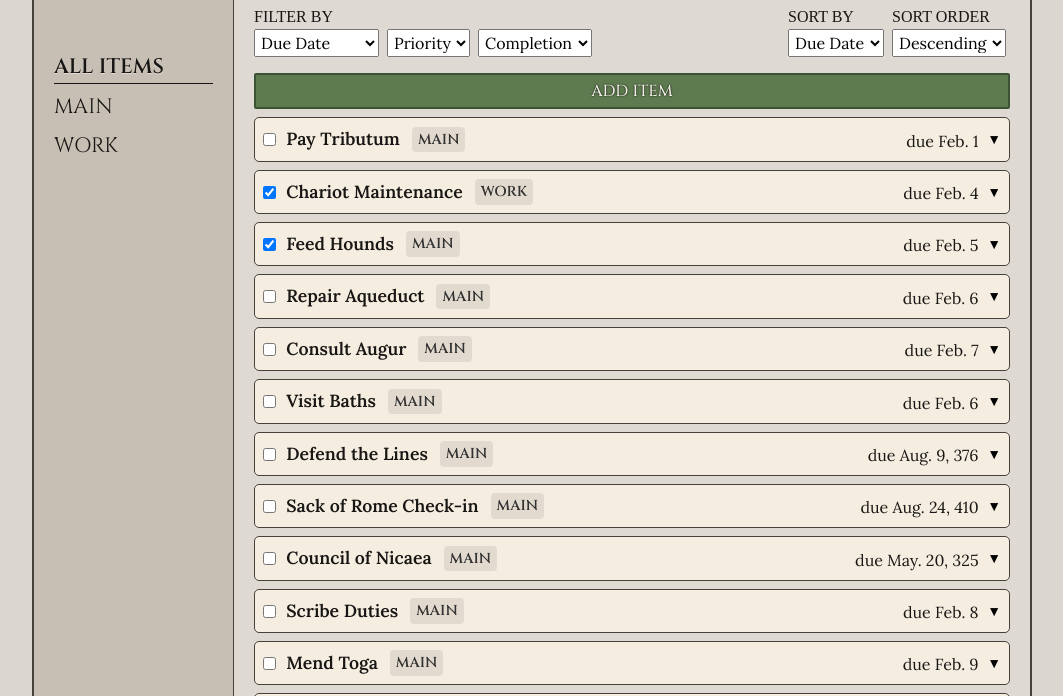
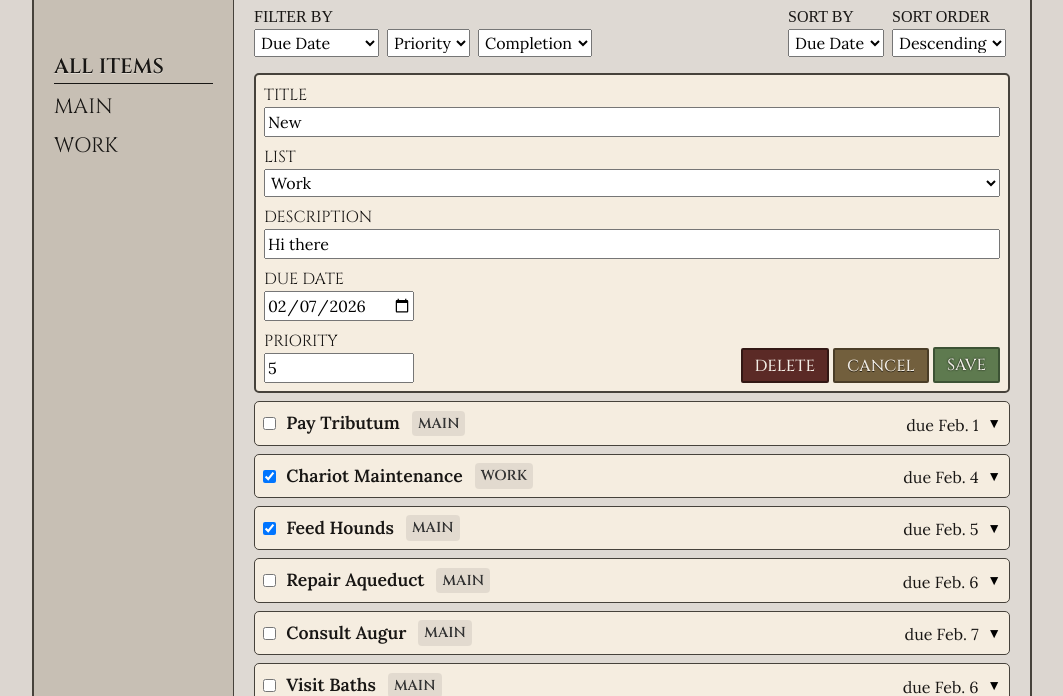
Before and after one commit to mdwicker/odin-todo-list, a website built with webpack: page src/template.html in a window 1280 px wide. Both pictures are taken after a click on the button "ADD ITEM". Shown: the part 78-774 px from the top of the page, without its empty margins (108-1171 px from the left). Built offline with nearby package versions, Linux system fonts and the light colour scheme.

Commit message:
handle form wiring

```diff
--- a/src/dom.js
+++ b/src/dom.js
@@ -5,6 +5,7 @@ import { pubSub, events } from "./pubSub.js";
 export const createDomController = function (lists) {
     setupTodoItems();
     setupNavList();
+    setupAddItemForm(lists);
 
     for (const list of lists) {
         pubSub.publish(events.addList, list)
@@ -56,7 +57,8 @@ function setupTodoItems() {
 
         // clear current items from DOM
         while (container.lastElementChild
-            && container.lastElementChild.tagName !== "BUTTON") {
+            && container.lastElementChild.tagName !== "BUTTON"
+            && container.lastElementChild.tagName !== "FORM") {
             container.removeChild(container.lastElementChild);
         }
 
@@ -71,7 +73,46 @@ function setupTodoItems() {
     pubSub.subscribe(events.updateItem, (item) => {
         if (!(item.id in itemNodes)) return;
         itemNodes[item.id].render(item);
+    });
+}
+
+function setupAddItemForm(lists) {
+    const addItemBtn = document.getElementById("add-item");
+    const addItemForm = new ItemDetailsForm({
+        lists, item: {
+            id: 5, title: "New", description: "Hi there", listId: 2, priority: 5, dueDate: new Date()
+        }
+    });
+
+    // initialize hidden form
+    const formNode = addItemForm.node;
+    formNode.classList.add("hidden");
+    addItemBtn.after(formNode);
+
+
+    // replace button with form on button click
+    addItemBtn.addEventListener("click", () => {
+        formNode.classList.remove("hidden");
+        addItemBtn.classList.add("hidden");
+    });
+
+    // replace form with button on submit
+    formNode.addEventListener("submit", () => {
+        formNode.classList.add("hidden");
+        addItemBtn.classList.remove("hidden");
     })
+
+    // addItemForm.cancelBtn.addEventListener("click", () => {
+
+    // process results
+    // pubSub.publish(events.formSave, { data: new FormData(addItemForm) });
+    // reset and hide
+
+    // addItemForm.reset();
+
+    // addItemForm.classList.add("hidden");
+    // button.classList.add("hidden");
+    // })
 }
 
 
@@ -202,21 +243,41 @@ export class TodoItemNode {
 }
 
 
-// Forms
+// Item Details Form
 
-class ItemDetailsForm {
+export class ItemDetailsForm {
+    #item;
 
-    constructor() {
+    constructor({ item, lists } = {}) {
+        this.#item = item;
+
+        this.lists = lists;
         this.node = createNode({ type: "form", classes: ["todo-item"] });
         this.node.append(
             this.#createTitleInput(),
+            this.#createListInput(),
             this.#createDescriptionInput(),
             this.#createFormBottom()
         );
+
+        this.node.addEventListener("submit", (e) => {
+            e.preventDefault();
+            const submitBtn = e.submitter.value;
+
+            if (submitBtn === "save") {
+                this.#save();
+            } else if (submitBtn === "cancel") {
+                this.#cancel();
+            } else if (submitBtn === "delete") {
+                this.#delete();
+            }
+
+            this.node.reset();
+        })
     }
 
     #createFormBottom() {
-        const bottomNode = createNode({ classes: ["form-bottom"] })
+        const bottomNode = createNode({ classes: ["form-bottom"] });
         bottomNode.append(
             this.#createFormBottomLeft(),
             this.#createFormBottomRight()
@@ -240,25 +301,68 @@ class ItemDetailsForm {
     }
 
     #createButtons() {
-        return [this.#createCancelButton(), this.#createSaveButton()];
+        const buttons = [];
+        if (this.#item) buttons.push(this.#createDeleteButton());
+        buttons.push(
+            this.#createCancelButton(),
+            this.#createSaveButton()
+        );
+        return buttons;
     }
 
     #createTitleInput() {
         const label = createNode({ type: "label", text: "Title" });
         label.for = "new-item-title";
         const input = createNode({ type: "input", id: "new-item-title" });
+        input.name = "title";
         input.type = "text";
+        if (this.#item) input.value = this.#item.title;
 
         const titleNode = createNode({ classes: ["form-control"] });
         titleNode.append(label, input);
         return titleNode;
     }
 
+    #createListInput() {
+        const label = createNode({ type: "label", text: "List" });
+        label.for = "new-item-list";
+        const input = createNode({ type: "select", id: "new-item-list" });
+        input.name = "list";
+
+        for (const list of this.lists) {
+            const option = createNode({ type: "option", text: list.title });
+            option.value = list.id;
+            input.append(option);
+            if (this.#item && list.id === String(this.#item.listId)) {
+                option.selected = true;
+            }
+        }
+
+        // Update visible lists when lists are changed
+        pubSub.subscribe(events.updateLists, (lists) => {
+            while (input.lastElementChild) {
+                input.removeChild(input.lastElementChild);
+            }
+
+            for (const list of this.lists) {
+                const option = createNode({ type: "option", text: list.title });
+                option.value = list.id;
+                input.append(option);
+            }
+        });
+
+        const listNode = createNode({ classes: ["form-control"] });
+        listNode.append(label, input);
+        return listNode;
+    }
+
     #createDescriptionInput() {
         const label = createNode({ type: "label", text: "Description" });
         label.for = "new-item-description";
         const input = createNode({ type: "input", id: "new-item-description" });
+        input.name = "description";
         input.type = "text";
+        if (this.#item) input.value = this.#item.description;
 
         const descriptionNode = createNode({ classes: ["form-control"] })
         descriptionNode.append(label, input);
@@ -269,7 +373,9 @@ class ItemDetailsForm {
         const label = createNode({ type: "label", text: "Due Date" });
         label.for = "new-item-duedate";
         const input = createNode({ type: "input", id: "new-item-duedate" });
+        input.name = "duedate";
         input.type = "date";
+        if (this.#item) input.value = format(this.#item.dueDate, "yyyy-MM-dd");
 
         const duedateNode = createNode({ classes: ["form-control"] })
         duedateNode.append(label, input);
@@ -280,7 +386,9 @@ class ItemDetailsForm {
         const label = createNode({ type: "label", text: "Priority" });
         label.for = "new-item-priority";
         const input = createNode({ type: "input", id: "new-item-priority" });
+        input.name = "priority";
         input.type = "number";
+        if (this.#item) input.value = this.#item.priority;
 
         const priorityNode = createNode({ classes: ["form-control"] })
         priorityNode.append(label, input);
@@ -288,30 +396,46 @@ class ItemDetailsForm {
     }
 
     #createCancelButton() {
-        return createNode({ type: "button", classes: ["cancel"], text: "Cancel" });
+        const cancelBtn = createNode({ type: "button", classes: ["cancel"], text: "Cancel" });
+        cancelBtn.value = "cancel";
+        return cancelBtn;
     }
 
     #createSaveButton() {
-        return createNode({ type: "button", classes: ["save"], text: "Save" });
-    }
-
-}
-
-export class EditItemForm extends ItemDetailsForm {
-    constructor() {
-        super();
-        this.node.querySelector('.form-bottom-right')
-            .prepend(this.#createDeleteButton());
+        const saveBtn = createNode({ type: "button", classes: ["save"], text: "Save" });
+        saveBtn.value = "save";
+        return saveBtn;
     }
 
     #createDeleteButton() {
-        return createNode({ type: "button", classes: ["delete"], text: "Delete" });
+        const delBtn = createNode({ type: "button", classes: ["delete"], text: "Delete" });
+        delBtn.value = "delete";
+        return delBtn;
     }
-}
 
-export class AddItemForm extends ItemDetailsForm {
-    constructor() {
-        super();
+    #save() {
+        const form = {
+            data: new FormData(this.node),
+            id: this.#item ? this.#item.id : null
+        };
+
+        pubSub.publish(events.saveDetails, form);
+    }
+
+    #cancel() {
+        // Nothing to do
+        return;
+    }
+
+    #delete() {
+        if (!this.#item) {
+            // No item to delete
+            return;
+        }
+
+        if (confirm(`Are you sure you want to delete the item "${this.#item.title}"?`)) {
+            pubSub.publish(events.deleteItem, this.#item.id);
+        }
     }
 }
 
--- a/src/index.js
+++ b/src/index.js
@@ -1,7 +1,7 @@
 import "./reset.css";
 import "./styles.css";
 import { todoController } from './todo.js';
-import { createDomController } from './dom.js';
+import { ItemDetailsForm, createDomController } from './dom.js';
 import { events, pubSub } from './pubSub.js';
 
 
@@ -43,6 +43,7 @@ todoController.moveItem(2, 2);
 
 const domController = createDomController(todoController.getLists());
 
+// Set new list when new list is requested
 pubSub.subscribe(events.changeList, (info) => {
     if (info.id === "all") {
         pubSub.publish(events.setList, { id: "all", title: "All Items" });
@@ -74,5 +75,9 @@ pubSub.subscribe(events.setList, (list) => {
 })
 
 
-// Initialize list
+// Initialize visible list
 pubSub.publish(events.setList, { id: "all", title: "All Items" });
+
+pubSub.subscribe(events.formSave, (data) => {
+    console.log(data);
+})
--- a/src/pubSub.js
+++ b/src/pubSub.js
@@ -33,4 +33,7 @@ export const events = {
     addList: "addList",
     updateDisplayItems: "updateDisplayItems",
     updateItem: "updateItem",
+    updateLists: "updateLists",
+    saveDetails: "saveDetails",
+    deleteItem: "deleteItem",
 }
--- a/src/styles.css
+++ b/src/styles.css
@@ -199,6 +199,10 @@ input[type="date"] {
   max-width: 150px;
 }
 
+form.hidden {
+  display: none;
+}
+
 /* =========================
    Buttons
    ========================= */
```
